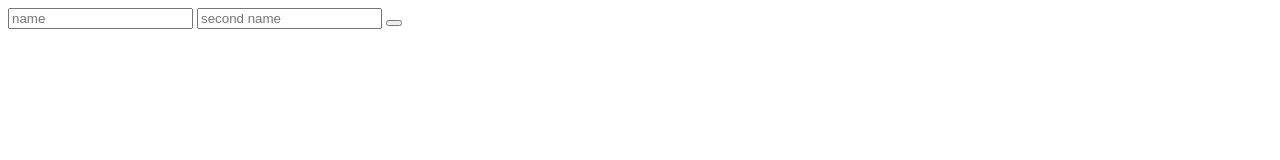
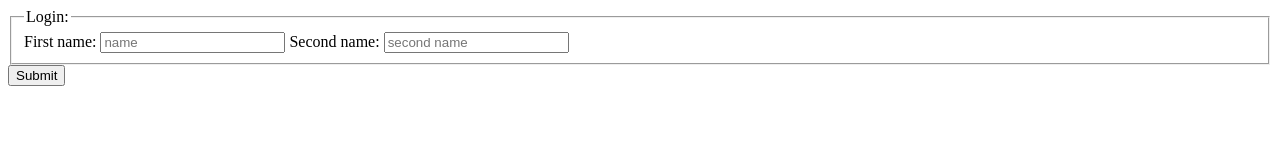
Before and after one commit to AlexSoloDev/test, a plain HTML site: page index.html in a window 1280 px wide. Drawn offline with Linux system fonts and the light colour scheme.

Commit message:
added fieldset and labels, corrected button

```diff
--- a/index.html
+++ b/index.html
@@ -5,9 +5,15 @@
 </head>
 <body>
 	<form action="form.php" method="post" name="test">
-		<input type="text" name="test1" placeholder="name">
-		<input type="text" name="test2" placeholder="second name">
-		<button type="submit" value="submit"></button>
+		<fieldset>
+			<legend>Login:</legend>
+			<label for="test1">First name:</label>
+			<input type="text" name="test1" placeholder="name">
+			<label for="test2">Second name:</label>
+			<input type="text" name="test2" placeholder="second name">
+		</fieldset>
+
 	</form>
+	<button type="submit" form="test" value="Submit">Submit</button>
 </body>
 </html>
```
